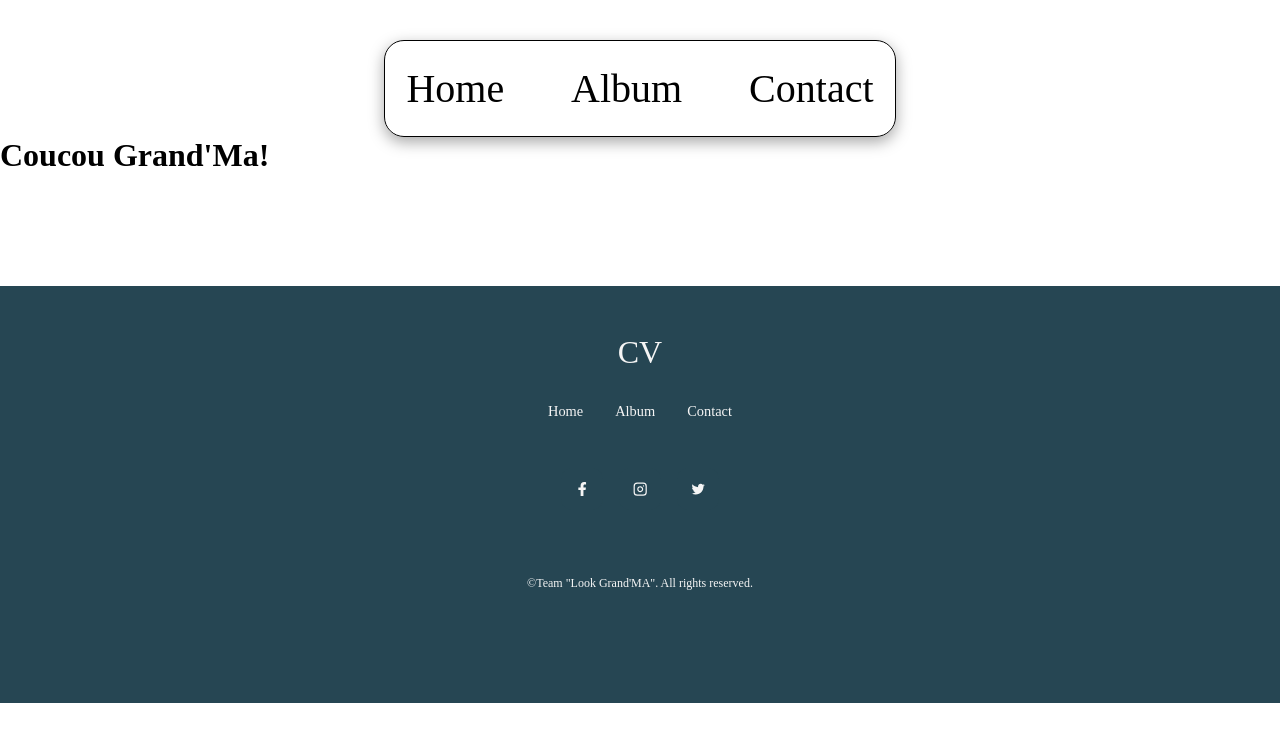
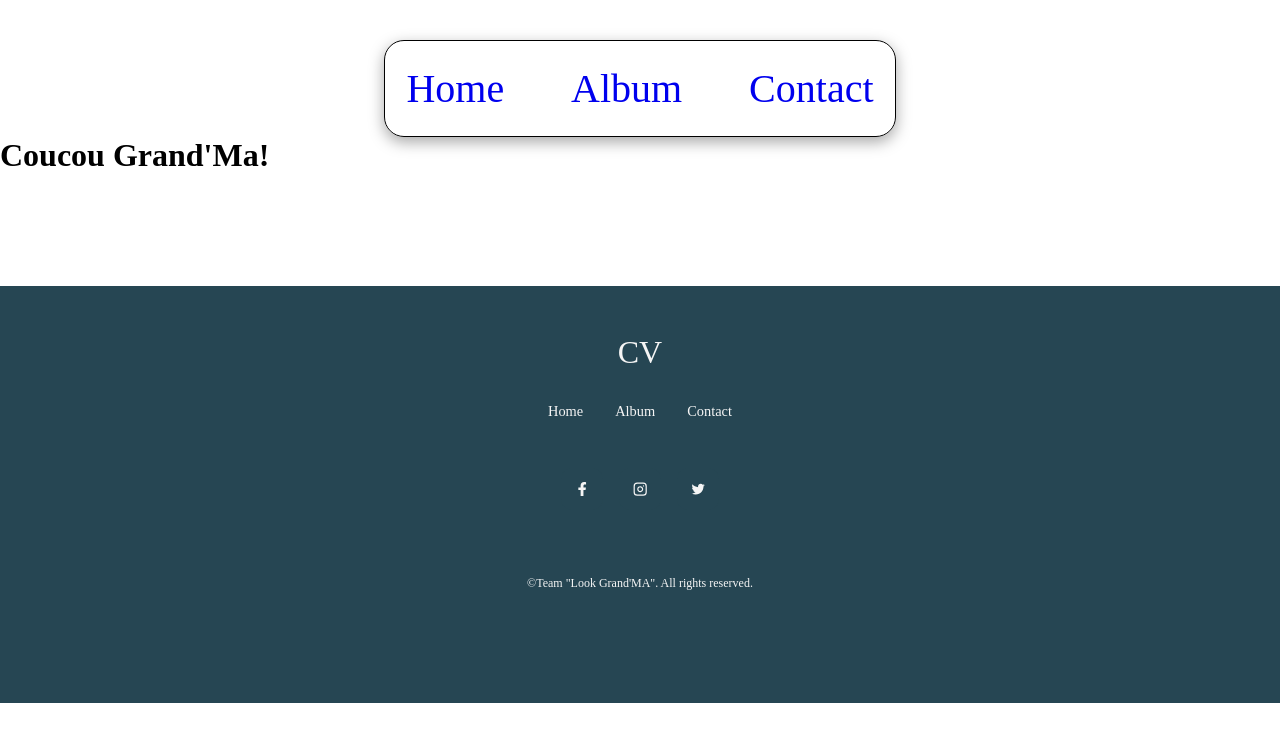
Before and after one commit to Jayroots/hackathon, a React (Vite) app: page / in a window 1280 px wide. Shown: the top 742 px of the page. Built offline with nearby package versions, Linux system fonts and the light colour scheme.

Commit message:
link nav bar okey

```diff
--- a/src/App.jsx
+++ b/src/App.jsx
@@ -1,12 +1,12 @@
 
-import { useState, useEffect } from 'react'
-import NavBar from './components/global/NavBar'
-import './import.scss'
-import Footer from './components/global/Footer'
+import NavBar from './components/global/NavBar';
+import './import.scss';
+import Footer from './components/global/Footer';
 import { Routes, Route } from "react-router-dom";
-import './import.scss'
+import './import.scss';
 import HomePage from "./pages_components/HomePage"
-import Contact from "./pages_components/Contact"
+import Contact from "./pages_components/Contact";
+import CreateAlbum from './pages_components/CreateAlbum';
 
 
 function App() {
@@ -19,6 +19,7 @@ function App() {
       <main className="appStyle">
         <Routes>
           <Route path="/" element={<HomePage />} />
+          <Route path="/album" element={<CreateAlbum />} />
           <Route path="/contact" element={<Contact />} />
         </Routes>
       </main>
--- a/src/components/global/NavBar.jsx
+++ b/src/components/global/NavBar.jsx
@@ -1,17 +1,25 @@
-import React from 'react';
+import { NavLink } from "react-router-dom";
 
-const NavBar = () => {
-    return (
-        <nav className='NavBar'>
-            <ul>
-                <li>Home</li>
-                <li>Album</li>
-                {/* <li>Team</li> */}
-                <li>Contact</li>
-
-            </ul>
-        </nav>
-    );
-};
-
-export default NavBar;
+export default function NavBar() {
+  return (
+    <nav className="NavBar">
+     <ul>
+      <li>
+        <NavLink className="primary-btn btn" to="/">
+          Home
+        </NavLink>
+        </li>
+        <li>
+        <NavLink className="primary-btn btn" to="/album">
+          Album
+        </NavLink>
+        </li>
+        <li>
+        <NavLink className="secondary-btn btn" to="/contact">
+          Contact
+        </NavLink>
+        </li>
+    </ul>
+    </nav>
+  );
+}
--- a/src/styles/navbar.scss
+++ b/src/styles/navbar.scss
@@ -2,16 +2,13 @@
     width: 40%;
     margin: 0 auto;
     margin-top: 40px;
-
-
-
 
     ul {
         padding-block: 24px;
         display: flex;
         gap: 24px;
         align-items: center;
-        justify-content: center;
+        flex-direction: row;
         justify-content: space-around;
         text-decoration: none;
         list-style: none;
```
Also changed, not shown: 1 other file (tests, documents, lock files or other folders).
